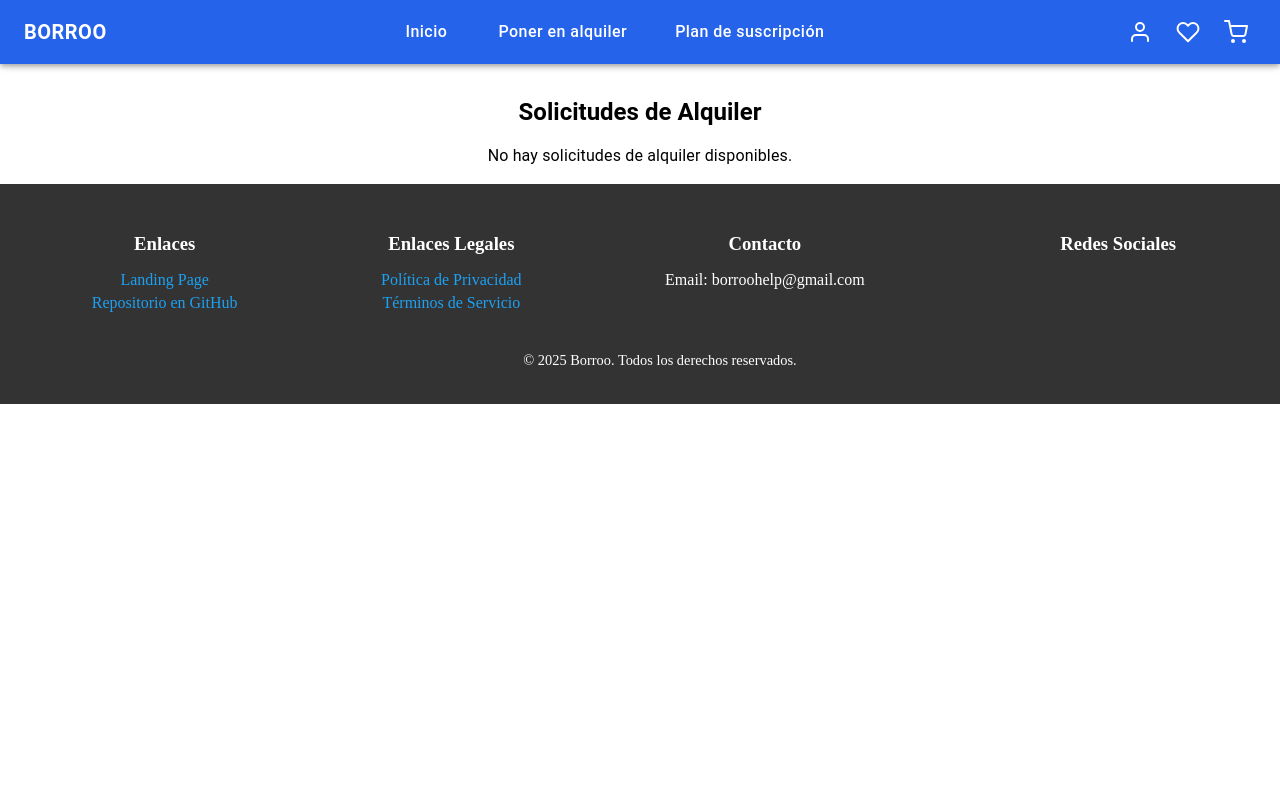
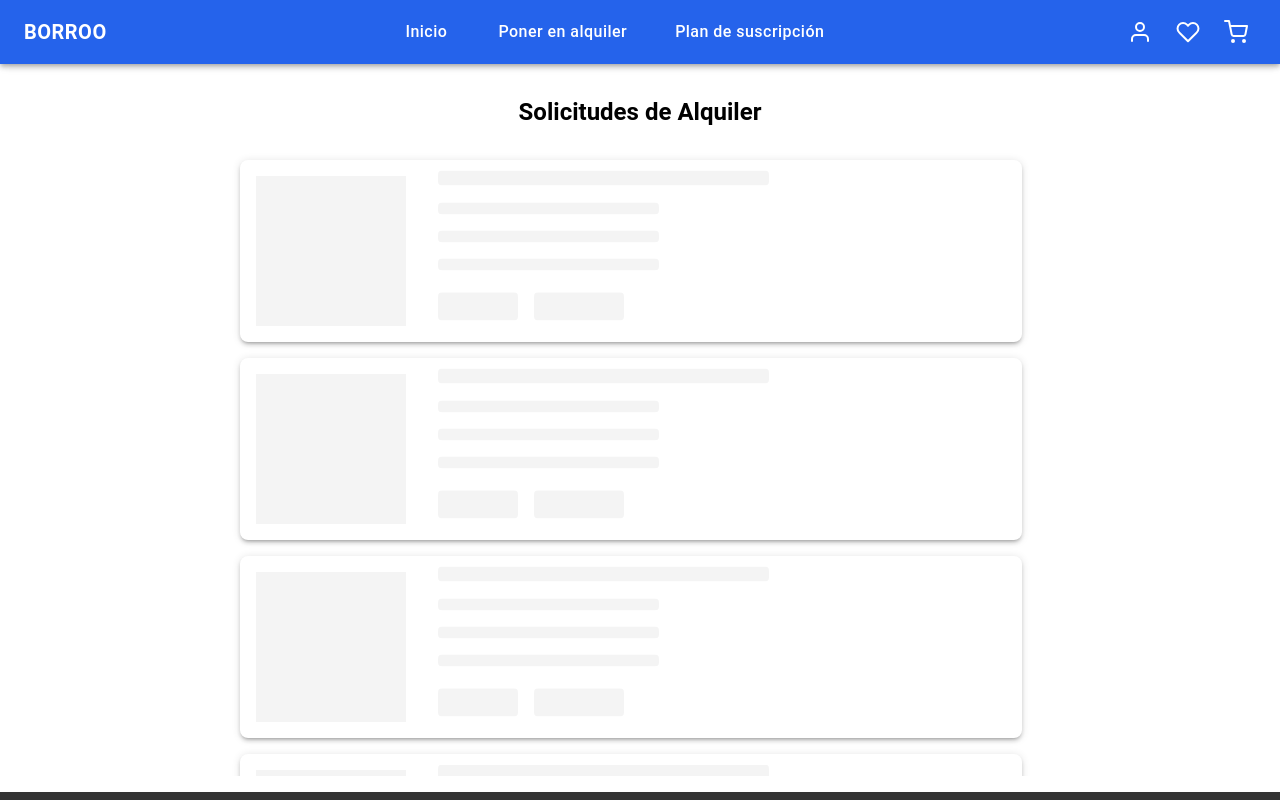
Before and after one commit to ISPP-2425-G4/borroo, a React (Vite) app in the folder frontend/: page /rental_requests in a window 1280 px wide. Built offline with nearby package versions, Linux system fonts and the light colour scheme; some icons are missing.

Commit message:
feat: añadida la carga de objetos mediante Skeleton loading para una interfaz más fluida

```diff
--- a/frontend/src/RentRequestBoard.jsx
+++ b/frontend/src/RentRequestBoard.jsx
@@ -1,7 +1,7 @@
 import { useEffect, useState } from "react";
 import axios from "axios";
 import Navbar from "./Navbar";
-import { Box, Button,Card, CardContent, CardMedia, Typography } from "@mui/material";
+import { Box, Button, Card, CardContent, CardMedia, Typography, Skeleton } from "@mui/material";
 import Modal from "./Modal";
 
 const DEFAULT_IMAGE = "../public/default_image.png";
@@ -11,6 +11,7 @@ const RentRequestBoard = () => {
     const [selectedRequest, setSelectedRequest] = useState(null);
     const [responseType, setResponseType] = useState(null);
     const [openModal, setOpenModal] = useState(false);
+    const [loading, setLoading] = useState(true); // Estado de carga de las solicitudes
 
     useEffect(() => {
         const fetchRequests = async () => {
@@ -54,7 +55,7 @@ const RentRequestBoard = () => {
                 );
 
                 setRequests(rentasEnriquecidas);
-                console.log("Datos recibidos del backend:", rentasEnriquecidas);
+                setLoading(false); // Datos cargados
             } catch (error) {
                 console.error("Error al obtener solicitudes de alquiler:", error);
             }
@@ -109,7 +110,7 @@ const RentRequestBoard = () => {
 
     const closeModal = () => {
         setOpenModal(false);
-    }
+    };
 
     return (
         <Box sx={{ display: "flex", flexDirection: "column", alignItems: "center", mt: 10, p: 2 }}>
@@ -118,7 +119,51 @@ const RentRequestBoard = () => {
                 Solicitudes de Alquiler
             </Typography>
 
-            {requests.length === 0 ? (
+            {loading ? (
+                <Box
+                    sx={{
+                        display: "flex",
+                        flexDirection: "column",
+                        gap: 2,
+                        p: 2,
+                        width: "100%", // Aseguramos que el contenedor ocupe el 100% del ancho
+                        maxWidth: "800px",
+                        maxHeight: "75vh",
+                        overflowY: "auto",
+                        overflowX: "hidden", // Evitamos el desbordamiento horizontal
+                    }}
+                >
+                    {[...Array(5)].map((_, index) => (
+                        <Card
+                            key={index}
+                            sx={{
+                                display: "flex",
+                                flexDirection: "row",
+                                alignItems: "center",
+                                boxShadow: 3,
+                                p: 2,
+                                width: "100%",
+                                maxWidth: "750px",
+                                minHeight: "150px",
+                                borderRadius: 2,
+                                overflow: "hidden",
+                            }}
+                        >
+                            <Skeleton variant="rectangular" width={150} height={150} sx={{ mr: 2 }} />
+                            <CardContent sx={{ flex: 1 }}>
+                                <Skeleton width="60%" height={25} sx={{ mb: 1 }} />
+                                <Skeleton width="40%" height={20} sx={{ mb: 1 }} />
+                                <Skeleton width="40%" height={20} sx={{ mb: 1 }} />
+                                <Skeleton width="40%" height={20} sx={{ mb: 1 }} />
+                                <Box sx={{ display: "flex", justifyContent: "flex-start", gap: 2 }}>
+                                    <Skeleton width={80} height={47} />
+                                    <Skeleton width={90} height={47} />
+                                </Box>
+                            </CardContent>
+                        </Card>
+                    ))}
+                </Box>
+            ) : requests.length === 0 ? (
                 <Typography>No hay solicitudes de alquiler disponibles.</Typography>
             ) : (
                 <Box
@@ -131,13 +176,7 @@ const RentRequestBoard = () => {
                         maxWidth: "800px",
                         maxHeight: "75vh",
                         overflowY: "auto",
-                        "&::-webkit-scrollbar": {
-                            width: "8px",
-                        },
-                        "&::-webkit-scrollbar-thumb": {
-                            backgroundColor: "#aaa",
-                            borderRadius: "4px",
-                        },
+                        overflowX: "hidden", // Aseguramos que no haya desbordamiento horizontal
                     }}
                 >
                     {requests.map((request) => (
@@ -175,7 +214,8 @@ const RentRequestBoard = () => {
                                         href={`show-item/${request.item.id}`}
                                         target="_blank"
                                         rel="noopener noreferrer"
-                                        style={{ textDecoration: "none", color: "inherit" }}>
+                                        style={{ textDecoration: "none", color: "inherit" }}
+                                    >
                                         {request.item.title}
                                     </a>
                                 </Typography>
```
